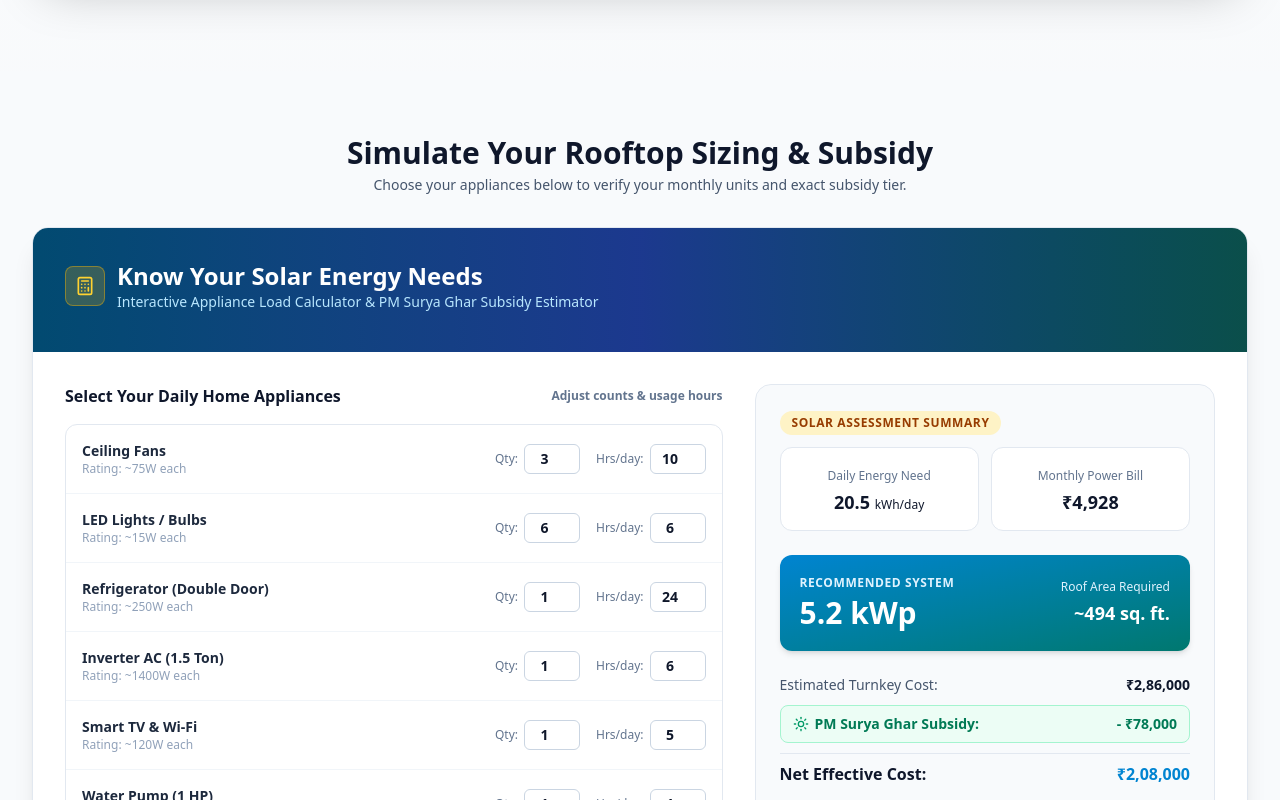
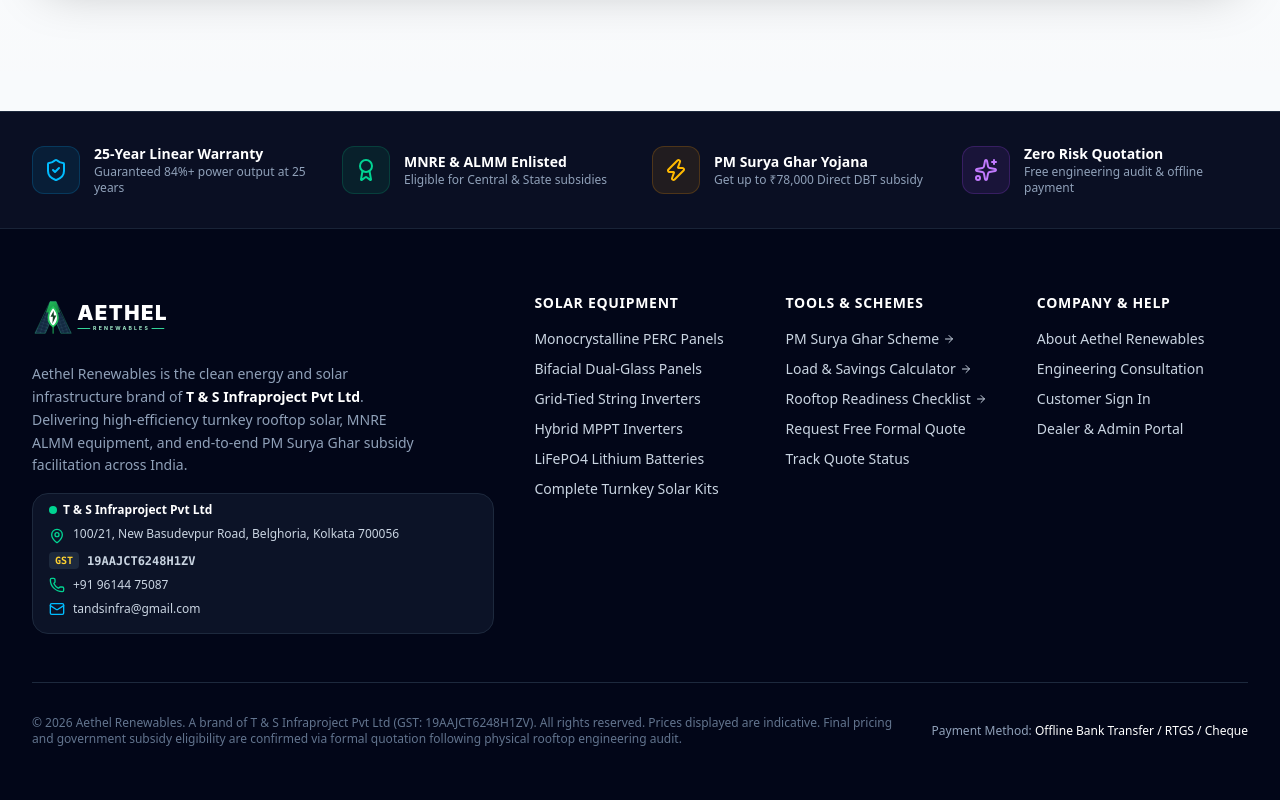
Before and after one commit to AIM-Digitalise-Development/solar_panel_shop, a Next.js app: page /pm-surya-ghar in a window 1280 px wide. Shown: the part 2380-3180 px from the top of the page. Built offline with nearby package versions, Linux system fonts and the light colour scheme; no server answers.

Commit message:
4nd  commit

```diff
--- a/src/app/pm-surya-ghar/page.tsx
+++ b/src/app/pm-surya-ghar/page.tsx
@@ -1,8 +1,7 @@
 import React from "react";
 import Link from "next/link";
 import { PMSuryaGharSection } from "@/components/PMSuryaGharSection";
-import { SolarCalculator } from "@/components/SolarCalculator";
-import { Sparkles, Sun, ShieldCheck, ArrowRight, Award, CheckCircle } from "lucide-react";
+import { Sun } from "lucide-react";
 
 export const metadata = {
   title: "PM Surya Ghar: Muft Bijli Yojana Guide & Subsidies | SolarShop",
@@ -49,19 +48,6 @@
 
       {/* Embedded Component */}
       <PMSuryaGharSection />
-
-      {/* Embedded Calculator */}
-      <div className="max-w-7xl mx-auto px-4 sm:px-6 lg:px-8">
-        <div className="text-center max-w-2xl mx-auto mb-8">
-          <h2 className="text-2xl sm:text-3xl font-black text-slate-900">
-            Simulate Your Rooftop Sizing &amp; Subsidy
-          </h2>
-          <p className="text-xs sm:text-sm text-slate-600 mt-1">
-            Choose your appliances below to verify your monthly units and exact subsidy tier.
-          </p>
-        </div>
-        <SolarCalculator />
-      </div>
     </div>
   );
 }
```
